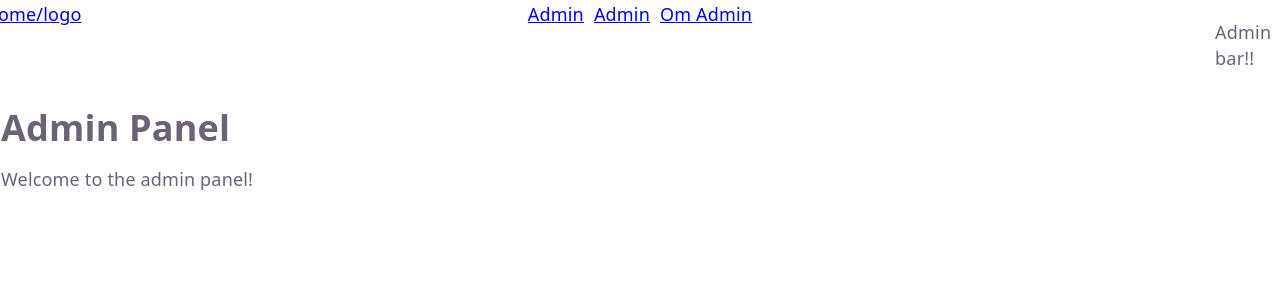
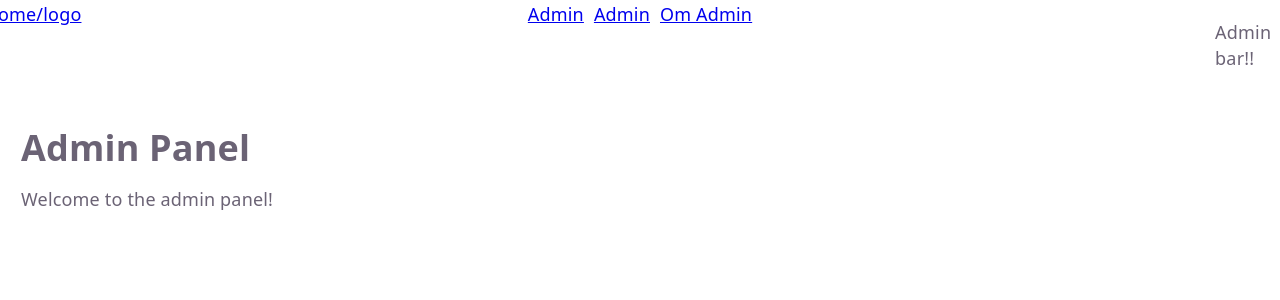
Before and after one commit to katikodi/HoyvikFront, a React (Vite) app: page /admin in a window 1280 px wide. Shown: the top 300 px of the page. Built offline with nearby package versions, Linux system fonts and the light colour scheme.

Commit message:
removed app.jsx

```diff
--- a/src/layouts/AdminLayout.jsx
+++ b/src/layouts/AdminLayout.jsx
@@ -2,7 +2,7 @@ import { Outlet } from "react-router-dom";
 import NavBar from "../components/NavBar";
 import Footer from "../components/Footer";
 import { AdminBar } from "@/components";
-import '../style.css';
+// import '../style.css';
 
 export default function AdminLayout() {
   return (
@@ -17,7 +17,7 @@ export default function AdminLayout() {
         <AdminBar/>
       </header>
 
-      <main style={{ flex: 1, border:"1px solid white" }}>
+      <main style={{ flex: 1, border:"1px solid white", padding:"10px", margin:"10px"}}>
         <Outlet />
       </main>
     </div>
--- a/src/pages/Admin.jsx
+++ b/src/pages/Admin.jsx
@@ -2,7 +2,7 @@
 
 export const Admin = () => {
     return (
-        <div>
+        <div >
             <h1>Admin Panel</h1>
             <p>Welcome to the admin panel!</p>
         </div>
```
Also changed, not shown: src/App.jsx (deleted, +0 -17 lines).
